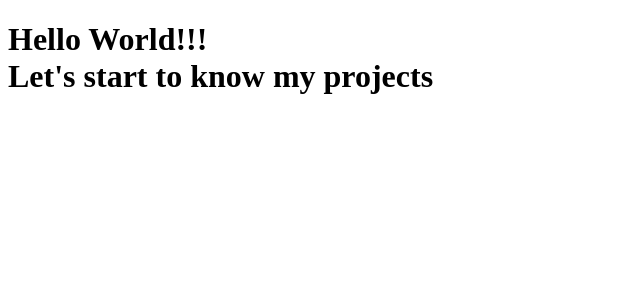
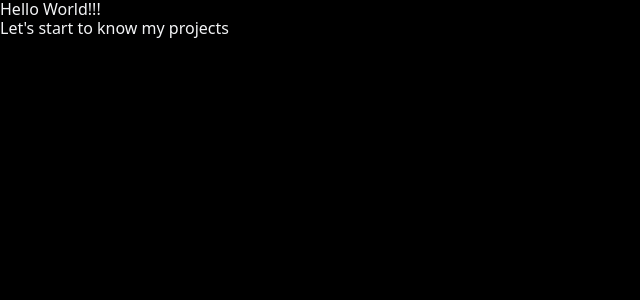
Before and after one commit to renthus/DevProjectFlix, a Django app: page / in a window 1280 px wide. Shown: the top 300 px of the page, without its empty margins (0-640 px from the left). Run offline with Django 3.2, Linux system fonts and the light colour scheme; some libraries are stand-ins or nearby versions.

Commit message:
update: base.html file

```diff
--- a/templates/base.html
+++ b/templates/base.html
@@ -11,9 +11,12 @@
             {% endblock %}
         </title>
 
+        <link href="https://cdn.jsdelivr.net/npm/bootstrap@5.3.0-alpha1/dist/css/bootstrap.min.css" rel="stylesheet" integrity="sha384-GLhlTQ8iRABdZLl6O3oVMWSktQOp6b7In1Zl3/Jr59b6EGGoI1aFkw7cmDA6j6gD" crossorigin="anonymous">
+        <script src="https://cdn.tailwindcss.com"></script>
+
     </head>
 
-    <body>
+    <body class="bg-black text-gray-100 font-primary">
 
         {% block content %}
         {% endblock %}
```
